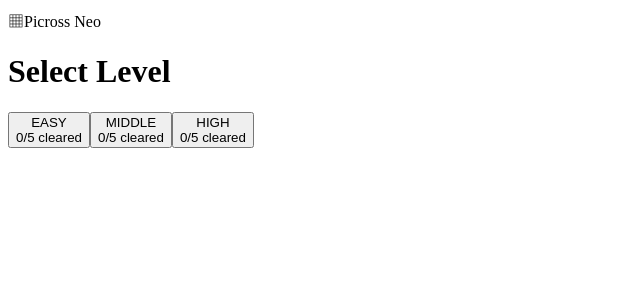
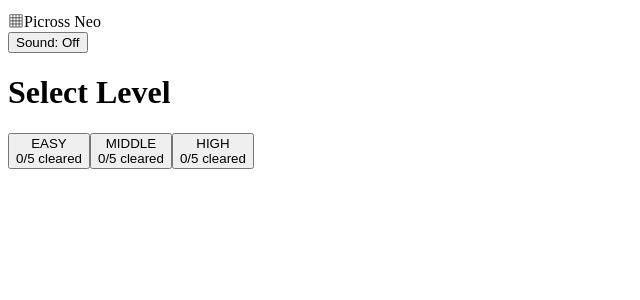
Before and after one commit to ino9oni/indie-game-pix, a React (Vite) app: page / in a window 1280 px wide. Shown: the top 300 px of the page, without its empty margins (0-640 px from the left). Built offline with nearby package versions, Linux system fonts and the light colour scheme; the HTML template or start-up script is replaced by a standard one.

Commit message:
Current release: 0.02

```diff
--- a/src/App.jsx
+++ b/src/App.jsx
@@ -1,4 +1,4 @@
-import React, { useEffect, useMemo, useState } from 'react'
+import React, { useEffect, useMemo, useRef, useState } from 'react'
 import LevelSelect from './components/LevelSelect.jsx'
 import PuzzleSelect from './components/PuzzleSelect.jsx'
 import GameBoard from './components/GameBoard.jsx'
@@ -7,6 +7,7 @@
 import LevelClear from './components/LevelClear.jsx'
 import { PUZZLES, LEVELS } from './game/puzzles.js'
 import { computeClues, emptyGrid, equalsSolution } from './game/utils.js'
+import audio from './audio/AudioManager.js'
 
 const GAME_SECONDS = 20 * 60 // 20 minutes
 
@@ -18,6 +19,8 @@
   const [startedAt, setStartedAt] = useState(null)
   const [remaining, setRemaining] = useState(GAME_SECONDS)
   const [result, setResult] = useState(null) // { status: 'clear' | 'gameover' }
+  const [soundOn, setSoundOn] = useState(false)
+  const spedUpRef = useRef(false)
   const [progress, setProgress] = useState(() => {
     const saved = localStorage.getItem('picrossProgress')
     if (saved) return JSON.parse(saved)
@@ -48,6 +51,28 @@
     }
   }, [screen])
 
+  // Ensure BGM runs only on game screen when sound is enabled
+  useEffect(() => {
+    if (!soundOn) return
+    if (screen === 'game') {
+      audio.startPlayMusic()
+    } else {
+      audio.stopPlayMusic()
+    }
+    // Cleanup on unmount
+    return () => audio.stopPlayMusic()
+  }, [screen, soundOn])
+
+  // Speed up BGM when under 3 minutes remaining (only during game)
+  useEffect(() => {
+    if (screen === 'game') {
+      if (!spedUpRef.current && remaining <= 180) {
+        audio.setPlayRate(1.5)
+        spedUpRef.current = true
+      }
+    }
+  }, [remaining, screen])
+
   function startGame(selLevel, selIndex) {
     setLevel(selLevel)
     setPuzzleIndex(selIndex)
@@ -56,6 +81,9 @@
     setRemaining(GAME_SECONDS)
     setResult(null)
     setScreen('game')
+    spedUpRef.current = false
+    audio.setPlayRate(1)
+    if (soundOn) audio.startPlayMusic()
   }
 
   function handleSubmit() {
@@ -68,8 +96,15 @@
         return next
       })
       setResult({ status: 'clear' })
+      if (soundOn) {
+        audio.stopPlayMusic()
+        audio.playClearFanfare()
+      }
     } else {
       setResult({ status: 'gameover' })
+      if (soundOn) {
+        audio.stopPlayMusic()
+      }
     }
     setScreen('result')
   }
@@ -92,6 +127,21 @@
           <span className="title">Picross Neo</span>
         </div>
         <nav className="top-actions">
+          <button
+            className="ghost"
+            onClick={async () => {
+              if (!soundOn) {
+                await audio.enable()
+                audio.playOpening()
+                setSoundOn(true)
+              } else {
+                await audio.disable()
+                setSoundOn(false)
+              }
+            }}
+          >
+            Sound: {soundOn ? 'On' : 'Off'}
+          </button>
           {screen !== 'level' && (
             <button className="ghost" onClick={() => setScreen('level')}>
               Levels
--- /dev/null
+++ b/src/audio/AudioManager.js
@@ -0,0 +1,154 @@
+// Simple Web Audio manager for SFX/BGM without external assets
+class AudioManager {
+  constructor() {
+    this.ctx = null
+    this.enabled = false
+    this.master = null
+    this.sfxGain = null
+    this.bgmGain = null
+    this.playTimer = null
+    this.playRate = 1
+    this._nextStep = 0
+    this._seqIndex = 0
+  }
+
+  init() {
+    if (this.ctx) return
+    const ctx = new (window.AudioContext || window.webkitAudioContext)()
+    const master = ctx.createGain()
+    master.gain.value = 0.8
+    master.connect(ctx.destination)
+
+    const sfx = ctx.createGain()
+    sfx.gain.value = 0.9
+    sfx.connect(master)
+
+    const bgm = ctx.createGain()
+    bgm.gain.value = 0.3
+    bgm.connect(master)
+
+    this.ctx = ctx
+    this.master = master
+    this.sfxGain = sfx
+    this.bgmGain = bgm
+  }
+
+  async enable() {
+    this.init()
+    if (!this.ctx) return
+    await this.ctx.resume()
+    this.enabled = true
+  }
+
+  async disable() {
+    if (!this.ctx) return
+    this.stopPlayMusic()
+    await this.ctx.suspend()
+    this.enabled = false
+  }
+
+  // --- SFX ---
+  playFill() {
+    if (!this.enabled || !this.ctx) return
+    this._beep(660, 0.06, 0.015)
+  }
+
+  playMark() {
+    if (!this.enabled || !this.ctx) return
+    this._beep(360, 0.06, 0.005)
+  }
+
+  _beep(freq, dur = 0.08, attack = 0.01) {
+    const { ctx, sfxGain } = this
+    const t0 = ctx.currentTime
+    const osc = ctx.createOscillator()
+    const gain = ctx.createGain()
+    osc.type = 'triangle'
+    osc.frequency.setValueAtTime(freq, t0)
+    gain.gain.setValueAtTime(0.0, t0)
+    gain.gain.linearRampToValueAtTime(1.0, t0 + attack)
+    gain.gain.exponentialRampToValueAtTime(0.001, t0 + dur)
+    osc.connect(gain)
+    gain.connect(sfxGain)
+    osc.start(t0)
+    osc.stop(t0 + dur + 0.02)
+    osc.onended = () => {
+      osc.disconnect()
+      gain.disconnect()
+    }
+  }
+
+  // --- Music ---
+  playOpening() {
+    if (!this.enabled || !this.ctx) return
+    // Simple rising arpeggio to signal start
+    const t0 = this.ctx.currentTime + 0.02
+    const notes = [392, 523, 659, 784] // G4 C5 E5 G5
+    notes.forEach((f, i) => this._note(f, t0 + i * 0.18, 0.14, 0.02, 0.6))
+  }
+
+  playClearFanfare() {
+    if (!this.enabled || !this.ctx) return
+    const t0 = this.ctx.currentTime + 0.02
+    const seq = [523, 659, 784, 1047] // C5 E5 G5 C6
+    seq.forEach((f, i) => this._note(f, t0 + i * 0.16, 0.14, 0.01, 0.9))
+  }
+
+  startPlayMusic() {
+    if (!this.enabled || !this.ctx) return
+    this.stopPlayMusic()
+    this.playRate = 1
+    this._seqIndex = 0
+    this._nextStep = this.ctx.currentTime
+    // Use a light-weight scheduler with setInterval
+    this.playTimer = setInterval(() => this._scheduleLoop(), 60)
+  }
+
+  stopPlayMusic() {
+    if (this.playTimer) {
+      clearInterval(this.playTimer)
+      this.playTimer = null
+    }
+  }
+
+  setPlayRate(rate) {
+    this.playRate = Math.max(0.5, Math.min(2.0, rate || 1))
+  }
+
+  _note(freq, start, dur = 0.18, attack = 0.01, vol = 0.5) {
+    const osc = this.ctx.createOscillator()
+    osc.type = 'sawtooth'
+    osc.frequency.setValueAtTime(freq, start)
+    const g = this.ctx.createGain()
+    g.gain.setValueAtTime(0.0001, start)
+    g.gain.linearRampToValueAtTime(vol, start + attack)
+    g.gain.exponentialRampToValueAtTime(0.0001, start + dur)
+    osc.connect(g)
+    g.connect(this.bgmGain)
+    osc.start(start)
+    osc.stop(start + dur + 0.05)
+    osc.onended = () => { osc.disconnect(); g.disconnect() }
+  }
+
+  _scheduleLoop() {
+    if (!this.enabled || !this.ctx) return
+    const now = this.ctx.currentTime
+    const lookAhead = 0.3 // seconds to schedule ahead
+    const beat = 0.4 / this.playRate // base tempo
+    while (this._nextStep < now + lookAhead) {
+      // A simple 8-step pattern over a minor chord
+      const pattern = [0, 3, 5, 7, 5, 3, 0, -2]
+      const base = 261.63 // C4
+      const minor = [0, 3, 7, 10] // Cmin7
+      const degree = pattern[this._seqIndex % pattern.length]
+      const chord = minor[this._seqIndex % minor.length]
+      const freq = base * Math.pow(2, (degree + chord) / 12)
+      this._note(freq, this._nextStep, 0.18 / this.playRate, 0.01, 0.35)
+      this._seqIndex += 1
+      this._nextStep += beat
+    }
+  }
+}
+
+const audio = new AudioManager()
+export default audio
--- a/src/components/GameBoard.jsx
+++ b/src/components/GameBoard.jsx
@@ -1,6 +1,7 @@
 import React, { useState } from 'react'
 import Clues from './Clues.jsx'
 import { toggleCell } from '../game/utils.js'
+import audio from '../audio/AudioManager.js'
 
 export default function GameBoard({ size, grid, setGrid, clues }) {
   const [paintMode, setPaintMode] = useState('fill') // 'fill' | 'cross'
@@ -9,6 +10,8 @@
     e.preventDefault()
     const mode = e.type === 'contextmenu' ? 'cross' : paintMode
     setGrid((g) => toggleCell(g, r, c, mode))
+    if (mode === 'fill') audio.playFill()
+    else audio.playMark()
   }
 
   return (
```
